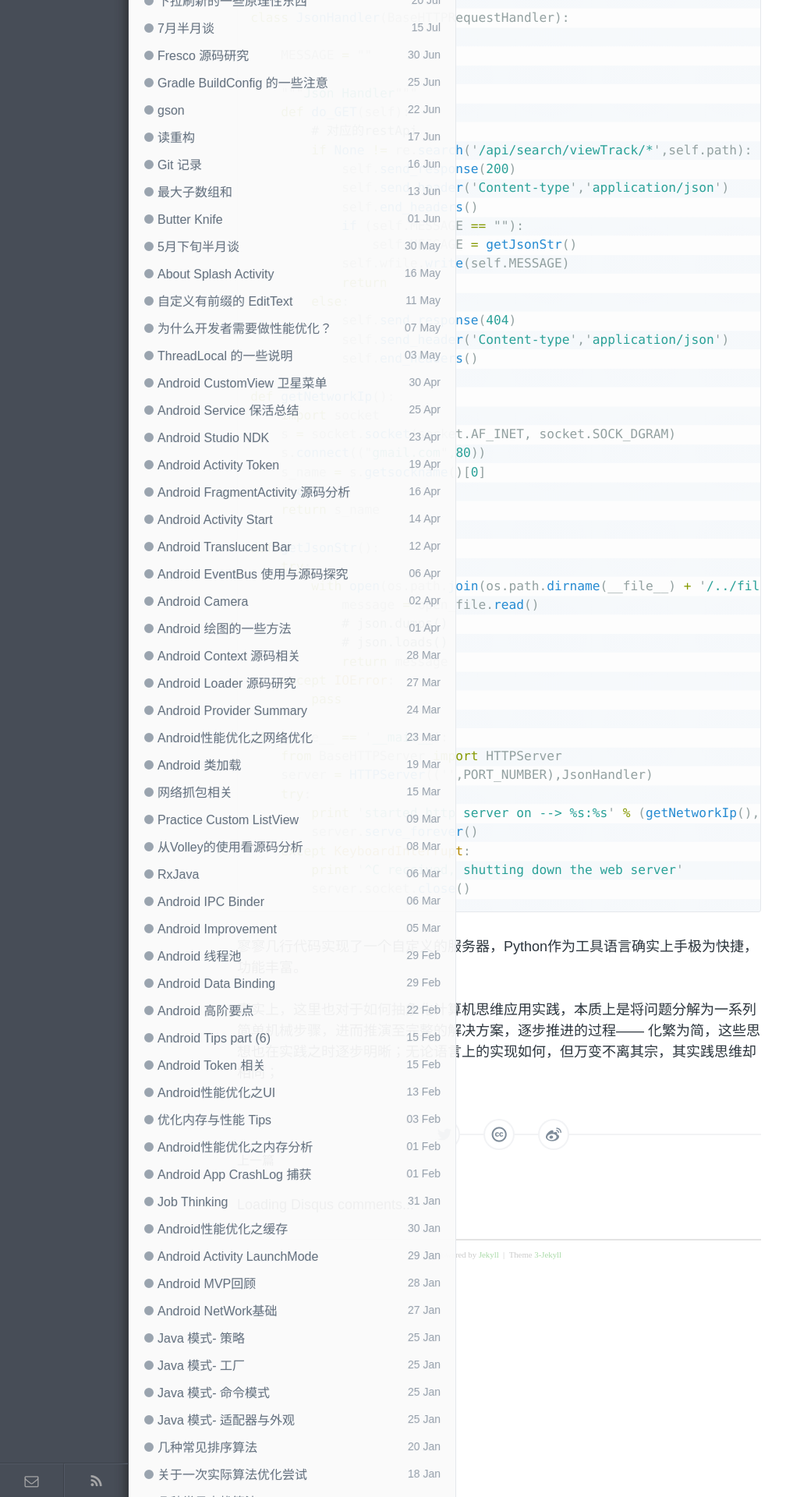
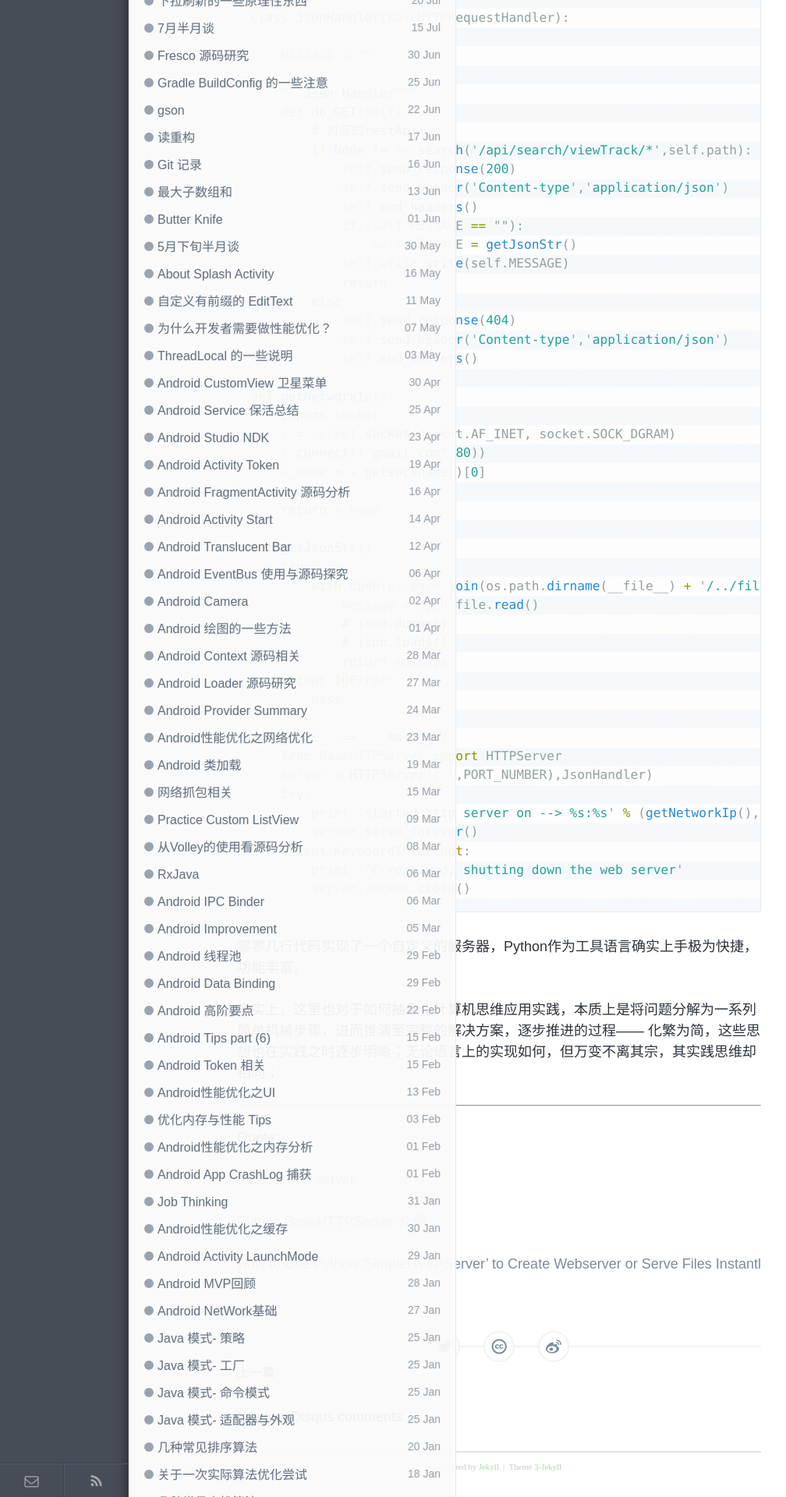
Before and after one commit to enlipan/enlipan.github.io, a Jekyll site: the page built from _posts/2016-12-02-simple-server-for-android.md, in a window 1280 px wide. Shown: the part 860-2780 px from the top of the page at 78% size, without its empty margins (0-1008 px from the left). Built offline with Jekyll 4.4.1, drawn with Linux system fonts in a browser that asks for light colours; nearby versions of some CDN libraries; comment, search, counter and statistics services are not loaded.

Commit message:
post pages simpleserver for android

```diff
--- a/_posts/2016-12-02-simple-server-for-android.md
+++ b/_posts/2016-12-02-simple-server-for-android.md
@@ -8,6 +8,7 @@
 开发Android在开发过程中,一直有个比较坑的部门，涉及到UI的调试时如果没有后台数据需要自己去SetterGetter注入数据，如果是List则更加麻烦，需要自己手写构建诸多对象Setter从而构建List，实在有点不爽，所以想着自己实现个简单的restful后台读取本地Json文件返回到手机，一方面Retrofit的配置接口可以直接使用，而不用在自行构造数据时绕过接口的问题，二来数据也可以通过编写Json文件直接快速配置；
 
 实现主要是几部分：
+
 * io读取Json文件
 * 响应Get/Post请求
 * 返回Json（application/json）
@@ -81,3 +82,14 @@
 寥寥几行代码实现了一个自定义的服务器，Python作为工具语言确实上手极为快捷，功能丰富。
 
 事实上，这里也对于如何抽象化计算机思维应用实践，本质上是将问题分解为一系列简单机械步骤，进而推演至完整的解决方案，逐步推进的过程—— 化繁为简，这些思想也在实践之时逐步明晰；无论语言上的实现如何，但万变不离其宗，其实践思维却相同；
+
+
+---
+
+Quote:
+
+[Basic HTTP server](https://docs.python.org/2/library/basehttpserver.html)
+
+[Python BaseHTTPServer 介绍](http://cizixs.com/2016/05/20/python-httpserver)
+
+[How to Use Python ‘SimpleHTTPServer’ to Create Webserver or Serve Files Instantly](http://www.tecmint.com/python-simplehttpserver-to-create-webserver-or-serve-files-instantly/)
```
